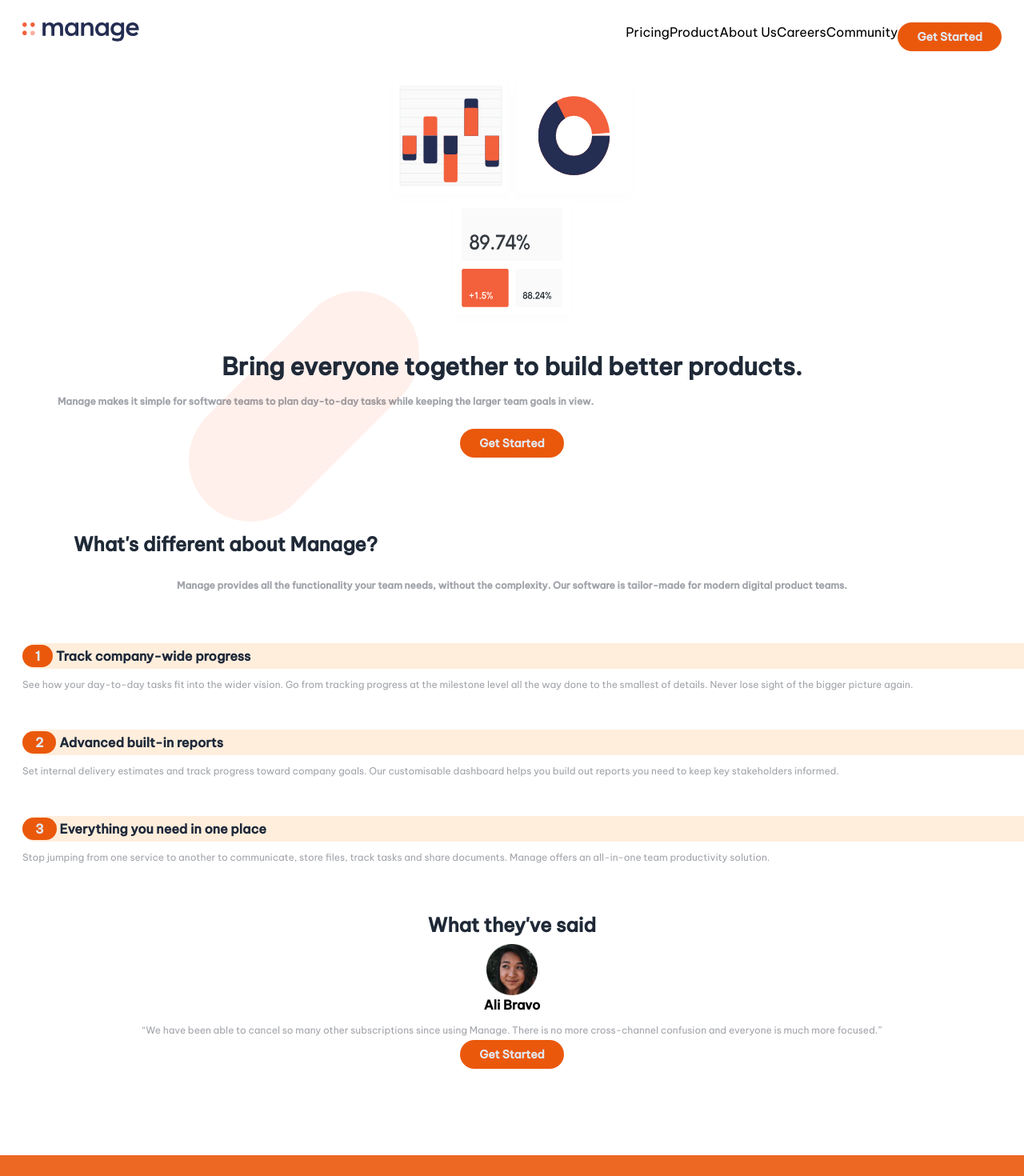
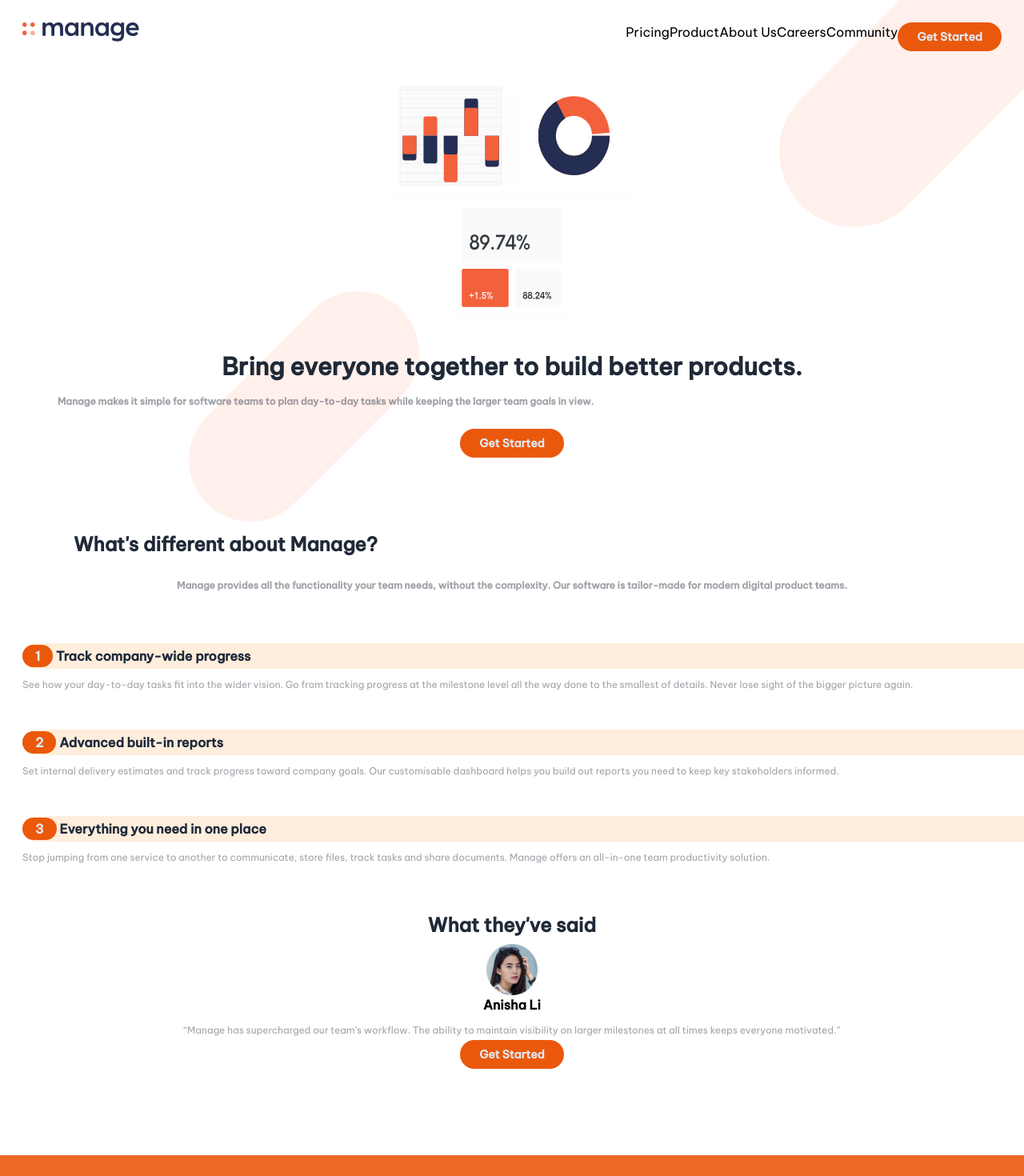
Before and after one commit to Guille-Sanchez/manage-landing-page, a React (Vite) app: page / in a window 1280 px wide. Shown: the top 1470 px of the page at 80% size. Built offline with nearby package versions, Linux system fonts and the light colour scheme.

Commit message:
Add images and functionality to carousel

```diff
--- a/package.json
+++ b/package.json
@@ -10,7 +10,8 @@
   },
   "dependencies": {
     "react": "^18.2.0",
-    "react-dom": "^18.2.0"
+    "react-dom": "^18.2.0",
+    "react-icons": "^4.7.1"
   },
   "devDependencies": {
     "@types/react": "^18.0.26",
--- a/src/components/Carousel.jsx
+++ b/src/components/Carousel.jsx
@@ -1,20 +1,37 @@
-import React from 'react'
+import React, { useState } from 'react'
+import { BsChevronLeft, BsChevronRight } from 'react-icons/bs'
 
 function Carousel () {
+  const USERS_FEEDBACK = [{ image: '/avatar-anisha.png', name: 'Anisha Li', body: 'Manage has supercharged our team’s workflow. The ability to maintain visibility on larger milestones at all times keeps everyone motivated.' },
+    { image: '/avatar-ali.png', name: 'Ali Bravo', body: 'We have been able to cancel so many other subscriptions since using Manage. There is no more cross-channel confusion and everyone is much more focused.' },
+    { image: '/avatar-richard.png', name: 'Richard Watts', body: 'Manage allows us to provide structure and process. It keeps us organized and focused. I can’t stop recommending them to everyone I talk to!' },
+    { image: '/avatar-shanai.png', name: 'Shanai Gough', body: 'Their software allows us to track, manage and collaborate on our projects from anywhere. It keeps the whole team in-sync without being intrusive.' }]
+
+  const [currentPosition, setCurrentPosition] = useState(0)
+  function nextSlide () {
+    const isLastSlide = currentPosition === USERS_FEEDBACK.length - 1
+    isLastSlide ? setCurrentPosition(() => 0) : setCurrentPosition((prev) => prev + 1)
+  }
+  function prevSlide () {
+    const isfirstSlide = currentPosition !== 0
+    isfirstSlide ? setCurrentPosition((prev) => prev - 1) : setCurrentPosition(() => USERS_FEEDBACK.length - 1)
+  }
   return (
-    <section className="p-7">
+    <section className="p-7 relative group">
+
+      <BsChevronLeft onClick={prevSlide} className='absolute top-1/2 hidden h-6 w-6 group-hover:block'/>
+      <BsChevronRight onClick={nextSlide} className='hidden h-6 w-6 group-hover:block absolute top-1/2 right-7'/>
+
       <h2 className="pr-8 pl-8 pb-2 text-center text-2xl font-extrabold text-gray-800">
         What they&apos;ve said
       </h2>
       <figure className="flex flex-col place-items-center">
-      <img className="w-16" src="/avatar-ali.png" alt="Ali Bravo" />
+        <img className="w-16" src={USERS_FEEDBACK[currentPosition].image} alt={USERS_FEEDBACK[currentPosition].name} />
         <figcaption>
-        <b>Ali Bravo</b>
+          <b>{USERS_FEEDBACK[currentPosition].name}</b>
         </figcaption>
         <blockquote className="pt-2 pr-9 pl-9 text-center leading-loose text-xs text-gray-900 text-opacity-40">
-        &ldquo;We have been able to cancel so many other subscriptions since
-        using Manage. There is no more cross-channel confusion and
-        everyone is much more focused.&rdquo;
+          &ldquo;{USERS_FEEDBACK[currentPosition].body}&rdquo;
         </blockquote>
       </figure>
       <div className="flex justify-center">
--- a/src/components/NavBackground.jsx
+++ b/src/components/NavBackground.jsx
@@ -1,10 +1,10 @@
 import React from 'react'
 
-function NavBackground() {
+function NavBackground () {
   return (
     <>
-    <div className={`absolute -z-10 -translate-x-60 -translate-y-28 ${/*hideNavModal ? 'sm:translate-x-10' : '-sm:translate-x-60'*/} sm:-translate-y-24
-    bg-[url('/bg-tablet-pattern.svg')] bg-cover bg-scroll bg-no-repeat p-44`}/> {/* Background Image */}
+    <div className={`absolute -z-10 -translate-x-60 -translate-y-28 sm:-translate-y-24 sm:translate-x-10 md:translate-x-48
+    bg-[url('/bg-tablet-pattern.svg')] bg-cover bg-scroll bg-no-repeat p-44`}/>
     </>
   )
 }
--- a/src/components/Navbar.jsx
+++ b/src/components/Navbar.jsx
@@ -1,4 +1,5 @@
 import React, { useState } from 'react'
+import NavBackground from './NavBackground.jsx'
 import ButtonGetStarted from './ButtonGetStarted'
 
 function Navbar () {
@@ -19,6 +20,7 @@ function Navbar () {
           </header>
 
           <nav>
+            <NavBackground/>
             <div className='sm:hidden'> {/* Displays Hamburguer or close button in sm breakpoint */}
               <button
                 onClick={toggleHideNavModal}
@@ -54,6 +56,7 @@ function Navbar () {
         </header>
 
         <nav>
+          <NavBackground/>
           <div className='z-20 fixed inset-0 bg-black bg-opacity-25'>
             <div className='flex pt-6 pr-7 flex-row-reverse right-10'>
               <button onClick={toggleHideNavModal}>
@@ -78,39 +81,3 @@ function Navbar () {
 }
 
 export default Navbar
-
-/*
-<div className='relative flex w-screen justify-between p-7'>
-          <header>
-            <h1 className="invisible h-0 w-0">Manage Inc.</h1>
-            <img src="/logo.svg" alt="Logo Manage" />
-          </header>
-
-          <nav>
-            <div className={`${hideNavModal ? 'sm:hidden' : ''}`}>
-            <button
-            onClick={toggleHideNavModal}
-          >
-            <img src={`${hideNavModal ? '/icon-hamburger.svg' : '/icon-close.svg'}`} alt="Menu Icon" />
-          </button>
-        </div>
-
-        <div className={` ${hideNavModal ? 'hidden sm:block' : 'z-20 fixed inset-0 bg-black bg-opacity-25 backdrop-blur-sm flex justify-center items-center'}`}>
-        <div className={`${hideNavModal ? 'sm:hidden' : ''}`}>
-          <button
-            onClick={toggleHideNavModal}
-          >
-            <img src={`${hideNavModal ? '/icon-hamburger.svg' : '/icon-close.svg'}`} alt="Menu Icon" />
-          </button>
-        </div>
-          <ul className={`flex ${hideNavModal ? '' : 'flex flex-col items-center gap-8 bg-white w-80 h-80'}` } >
-            {navLinks.map((link) => {
-              return (<li key={link}>{link}</li>)
-            })}
-            <li className='hidden md:block'><ButtonGetStarted/></li>
-          </ul>
-        </div>
-      </nav>
-    </div>
-
-*/
```
Also changed, not shown: 1 other file (tests, documents, lock files or other folders). Lines whose indentation alone changed are shown as unchanged.
